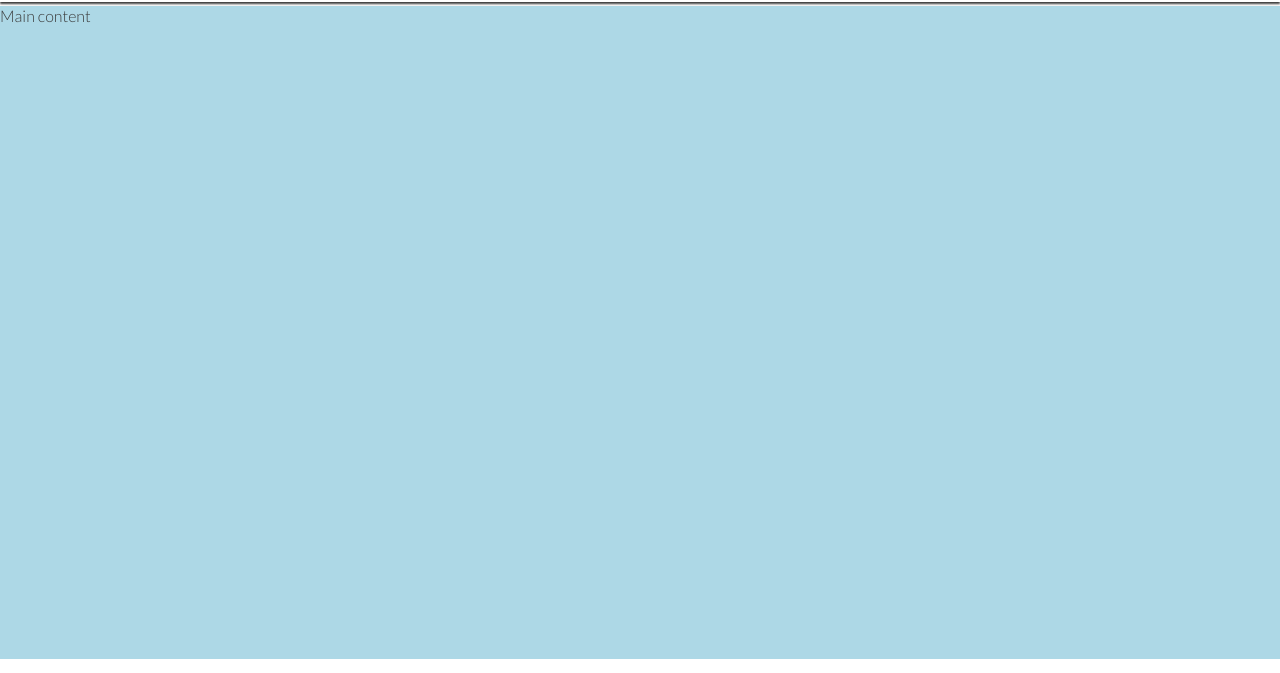
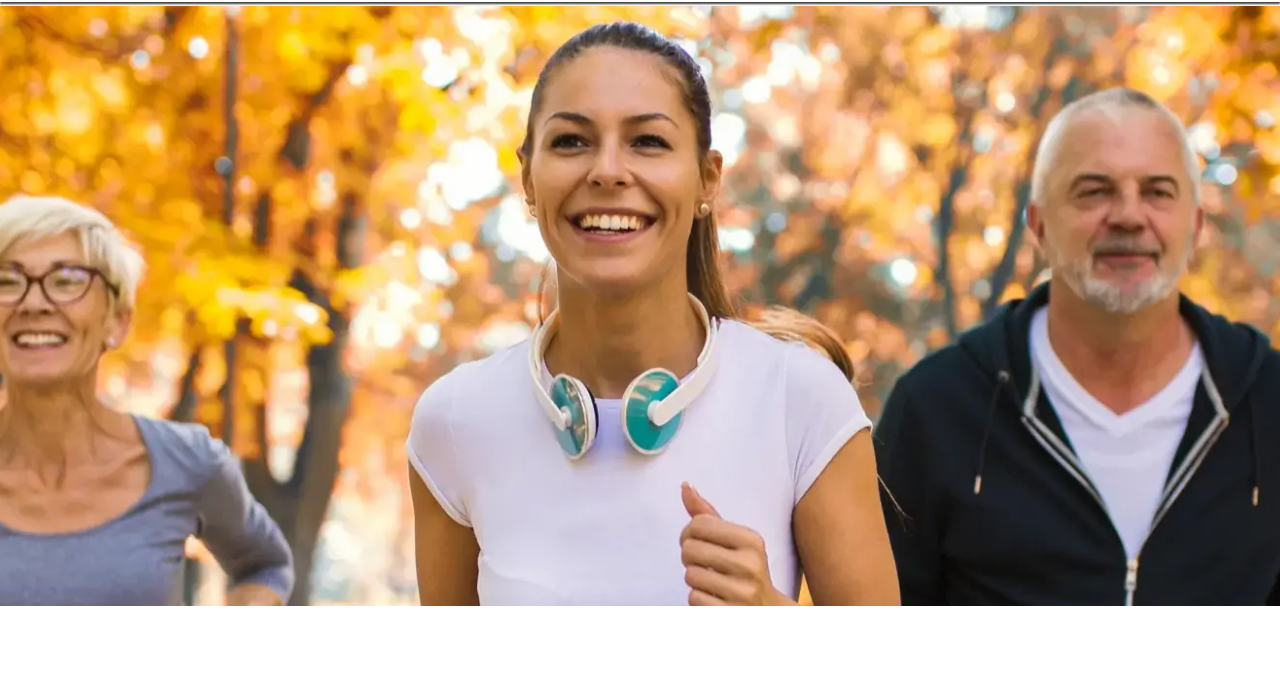
Before and after one commit to SABBAHS/worldgallery, a plain HTML site: page index.html in a window 1280 px wide. Shown: the part 73-746 px from the top of the page. Drawn offline with Linux system fonts and the light colour scheme.

Commit message:
image cover

```diff
--- a/assets/css/style.css
+++ b/assets/css/style.css
@@ -47,11 +47,16 @@ header a {
 /* make main element take up surplas space and push footer down*/
 
 main {
-    background-color: lightblue;
     flex: 1 0 auto;
     margin-top: 47px;
 }
 
+/*Hero section*/
+#hero {
+    height: 600px;
+    width: 100%;
+    background: url("../images/running-image.webp") no-repeat center center/cover;
+}
 
 #menu {
     letter-spacing: 4px;
@@ -81,10 +86,13 @@ nav {
     top: 100%;
 }
 
-/*nav toggle*/
+/* Nav toggle */
 #nav-toggle:checked~nav {
     display: block;
+}
 
+#nav-toggle {
+    display: none;
 }
 
 .nav-toggle-label {
@@ -106,6 +114,7 @@ nav {
     #menu {
         display: flex;
     }
+
     #checkbox {
         display: none;
         visibility: hidden;
@@ -113,6 +122,7 @@ nav {
         position: absolute;
         left: -9999px;
     }
+
     #menu>li {
         padding-left: 1rem;
     }
@@ -135,6 +145,7 @@ nav {
         list-style-type: none;
 
     }
+
     #social-networks i {
         font-size: 160%;
         padding: 5%;
--- a/index.html
+++ b/index.html
@@ -21,10 +21,9 @@
     <header>
      <a href="index.html">
     <h1 id="logo">Love Running</h1>
-</a>
-<input type="checkbox" id="nav-toggle" name="nav-toggle">
-<label for="nav-toggle" class="nav-toggle-label"><i class="fa-solid fa-bars"></i></label>
-
+            </a>
+            <input type="checkbox" id="nav-toggle" name="nav-toggle">
+            <label for="nav-toggle" class="nav-toggle-label"><i class="fa-solid fa-bars"></i></label>
 <nav>
 <ul id="menu">
     <li>home</li>
@@ -33,7 +32,10 @@
 </ul>
 </nav>
     </header>
-    <main>Main content</main>
+    <main>
+<section id="hero"></section>
+
+    </main>
     <footer>
         <ul id="social-networks">
             <li>
```
Also changed, not shown: assets/images/running-image.webp (added). Lines whose indentation alone changed are shown as unchanged.
